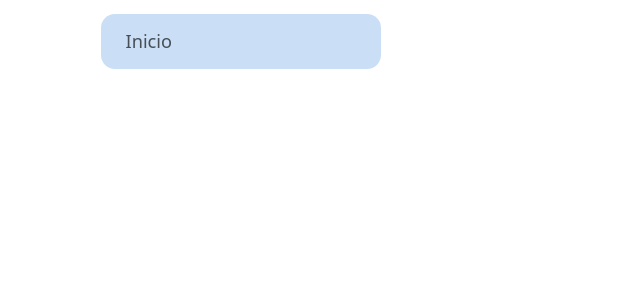
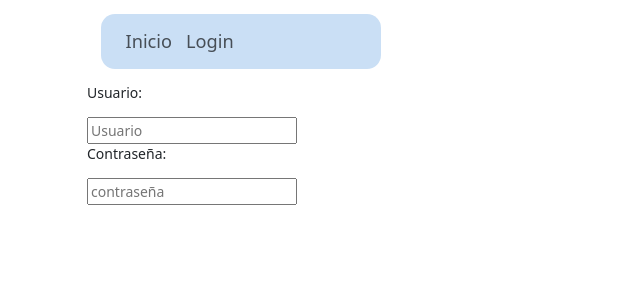
Before and after one commit to AgusFassola/empleados-Vortex, a React (Create React App) app: page /login in a window 1280 px wide. Before the commit this address had no page. Shown: the top 300 px of the page, without its empty margins (0-640 px from the left). Built offline with nearby package versions, Linux system fonts and the light colour scheme.

Commit message:
ventanastatus

```diff
--- a/src/App.js
+++ b/src/App.js
@@ -1,20 +1,21 @@
 import React from 'react';
-import {  Route, Routes } from 'react-router-dom';
+import { Route, Routes } from 'react-router-dom';
 import EmployeeList from './components/EmployeeList';
 import EmployeeCreate from './components/EmployeeCreate';
 import EmployeeDetail from './components/EmployeeDetail';
 import Navbar from './components/NavBar';
+import Login from './components/Login';
 
 const App = () => {
   return (
     <div className="ui container">
-        <Navbar/>
-        <Routes>
-
-                    <Route path="/" element={<EmployeeList />} />
-                    <Route path="/employees/new" element={<EmployeeCreate />} />
-                    <Route path="/employees/:id" element={<EmployeeDetail />} />
-        </Routes>
+      <Navbar />
+      <Routes>
+        <Route path="/" element={<EmployeeList />} />
+        <Route path="/employees/new" element={<EmployeeCreate />} />
+        <Route path="/employees/:id" element={<EmployeeDetail />} />
+        <Route path="/login" element={<Login />}/>
+      </Routes>
 
     </div>
   );
--- /dev/null
+++ b/src/components/Login.js
@@ -0,0 +1,19 @@
+import React from 'react'
+
+const Login = () => {
+    return (
+        <div>
+            <div>
+                <p>Usuario: </p>
+                <input placeholder='Usuario' />
+            </div>
+            <div>
+                <p>Contraseña: </p>
+                <input placeholder='contraseña'></input>
+            </div>
+        </div>
+
+    );
+}
+
+export default Login
--- a/src/components/NavBar.js
+++ b/src/components/NavBar.js
@@ -16,6 +16,9 @@ const Navbar = () => {
                 <Link to="/employees/new" className="nav-link">Nuevo empleado</Link>
               </li>
             )}
+            <li className='nav-item'>
+              <Link className='nav-link' to="/login">Login</Link>
+            </li>
           </ul>
       </div>
     </nav>
```
